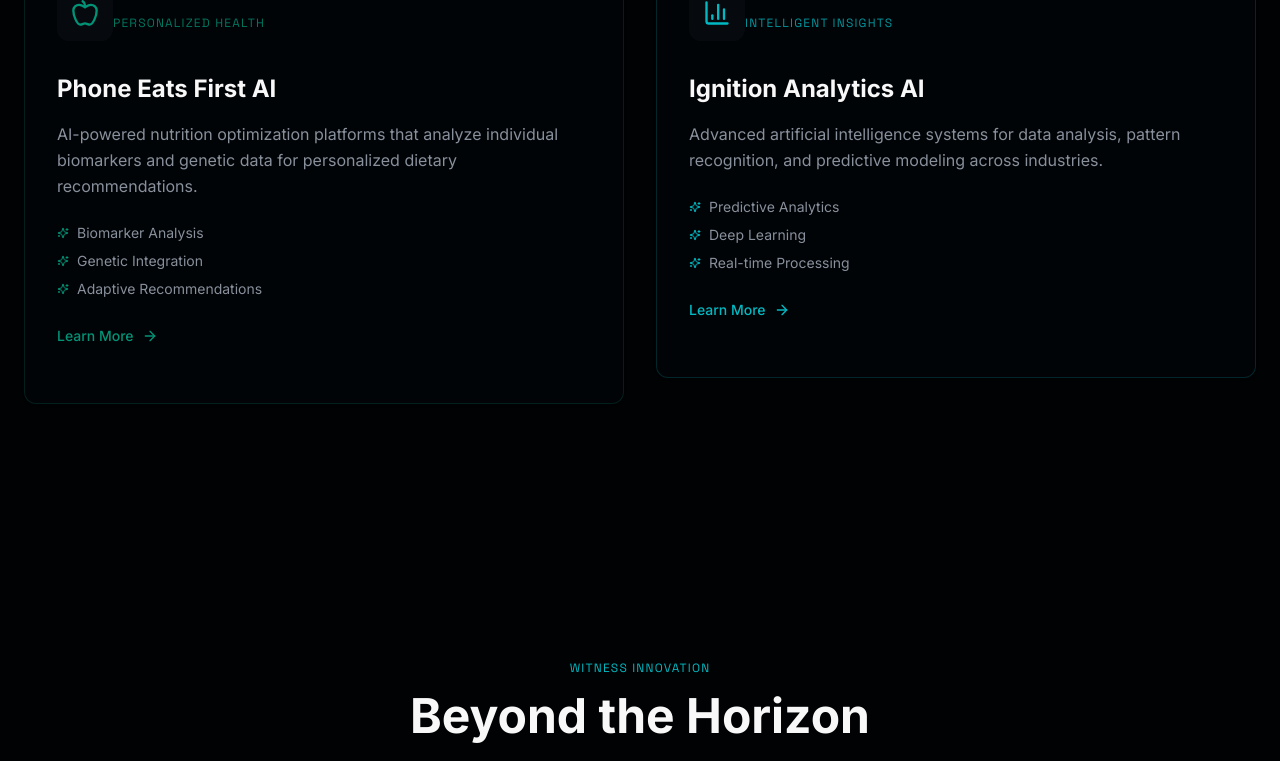
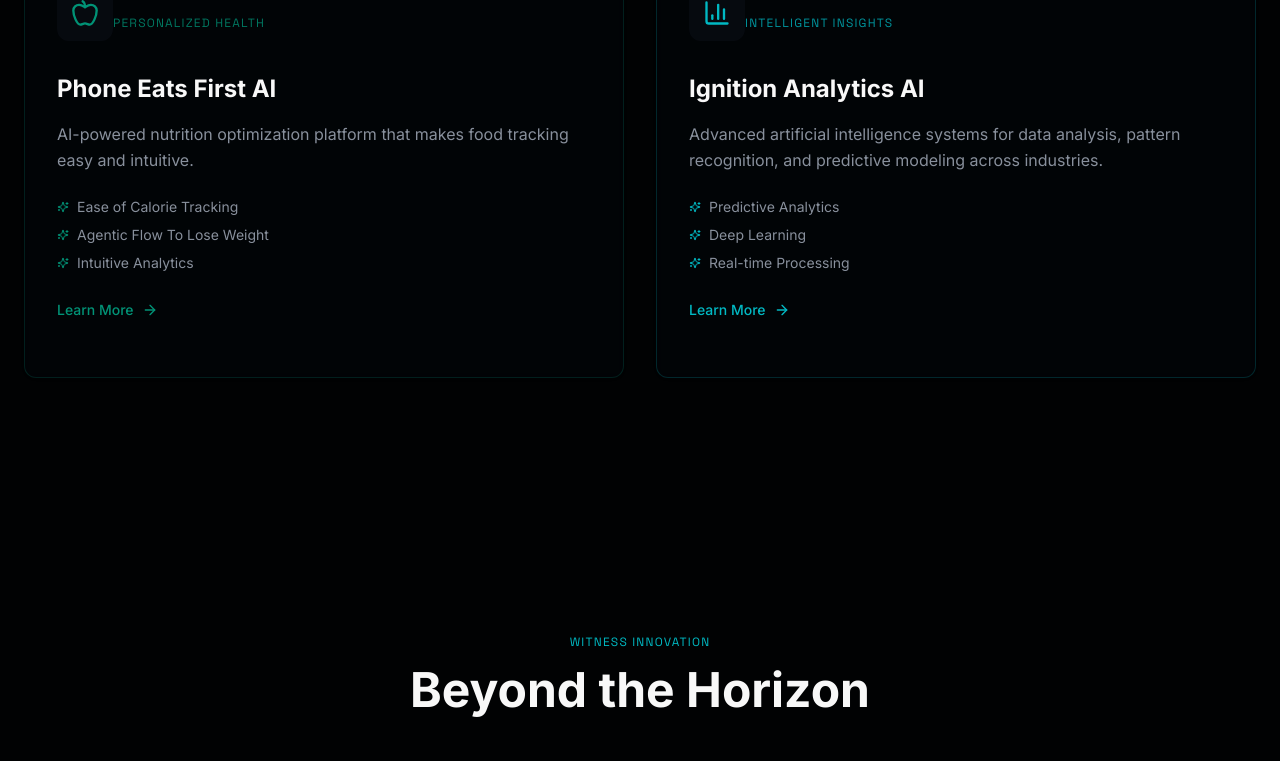
Before and after one commit to dannydiaz04/aetherize-labs-website, a Next.js app: page / in a window 1280 px wide. Shown: the part 1240-2001 px from the top of the page. Built offline with nearby package versions, Linux system fonts and the light colour scheme; grey boxes are pictures that could not be loaded.

Commit message:
made some more text changes

```diff
--- a/components/divisions-section.tsx
+++ b/components/divisions-section.tsx
@@ -43,12 +43,12 @@ const divisions = [
     title: "Phone Eats First AI",
     subtitle: "Personalized Health",
     description:
-      "AI-powered nutrition optimization platforms that analyze individual biomarkers and genetic data for personalized dietary recommendations.",
+      "AI-powered nutrition optimization platform that makes food tracking easy and intuitive.",
     icon: Apple,
     features: [
-      "Biomarker Analysis",
-      "Genetic Integration",
-      "Adaptive Recommendations",
+      "Ease of Calorie Tracking",
+      "Agentic Flow To Lose Weight",
+      "Intuitive Analytics",
     ],
     href: "https://phoneeatsfirst.ai",
     gradient: "from-accent/20 to-primary/5",
```
